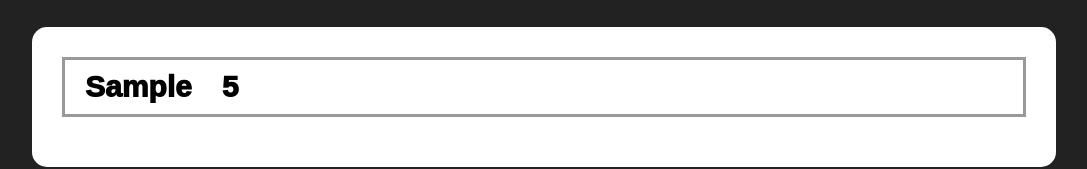
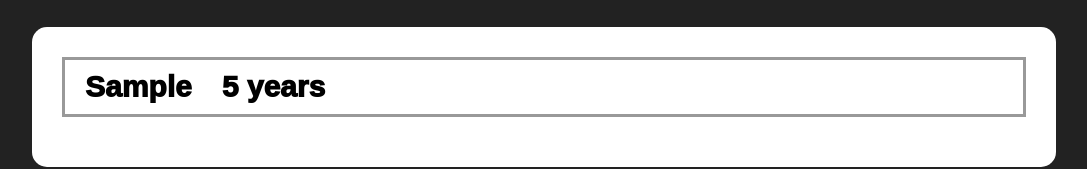
Before and after one commit to Cr3yZe/Practice---Add-Users, a React (Create React App) app: page / in a window 1280 px wide. Both pictures are taken after typing "Sample", "5" into the empty fields and a click on the button "Add User". Shown: the part 386-555 px from the top of the page, without its empty margins (96-1183 px from the left). Built offline with nearby package versions, Linux system fonts and the light colour scheme.

Commit message:
adding deleting users functionality

```diff
--- a/src/App.js
+++ b/src/App.js
@@ -12,13 +12,17 @@ function App() {
   const [currentUserData, setCurrentUserData] = useState({});
 
   const saveUserData = userData => {
-    console.log(userData);
     setUsers(prevState => {
       return [
         userData,
         ...prevState,
       ];
     })
+  }
+
+  const onDeletingUser = data => {
+    const newUsers = users.filter(user => user.id !== parseInt(data.target.id));
+    setUsers(newUsers);
   }
 
   const showModalErrorHandler = (...values) => {
@@ -33,7 +37,7 @@ function App() {
     <div className={styles.appWrapper}>
       {showModal ? <ModalError onChangingModal={showModalErrorHandler} modalErrorMessage={errorMessage} /> : false}
       <UserInput onSaveUserData={saveUserData} onInvalidInput={showModalErrorHandler} />
-      <UserList usersData={users} />
+      <UserList usersData={users} onDelete={onDeletingUser} />
     </div>
   );
 }
--- a/src/Components/UserList/UserBox.js
+++ b/src/Components/UserList/UserBox.js
@@ -3,10 +3,14 @@ import React from "react";
 import styles from './UserBox.module.css'
 
 const UserBox = props => {
+  const deleteUserHandler = event => {
+    props.onDelete(event)
+  };
+
   return (
-    <div className={styles.box}>
+    <div id={props.x} className={styles.box} onClick={deleteUserHandler}>
       <div>{props.name}</div>
-      <div>{props.age}</div>
+      <div>{`${props.age} years`}</div>
     </div>
   );
 };
--- a/src/Components/UserList/UserBox.module.css
+++ b/src/Components/UserList/UserBox.module.css
@@ -6,6 +6,7 @@
   padding-left: 20px;
   font-weight: 999;
   font-size: 30px;
+  cursor: pointer;
   display: flex;
   flex-direction: row;
   align-items: center;
--- a/src/Components/UserList/UserList.js
+++ b/src/Components/UserList/UserList.js
@@ -13,8 +13,10 @@ const UserList = props => {
             name={user.name}
             age={user.age}
             key={user.id}
+            x={user.id}
+            onDelete={props.onDelete}
           />
-        ))}
+          ))}
       </Card>
     );
   }
@@ -22,7 +24,7 @@ const UserList = props => {
   return (
     <Card>
       <div className={styles.wrapper}>
-        <p>Sorry, there is no user to render!</p>
+        <p>Sorry, there is no user to render yet!</p>
       </div>
     </Card>
   );
```
